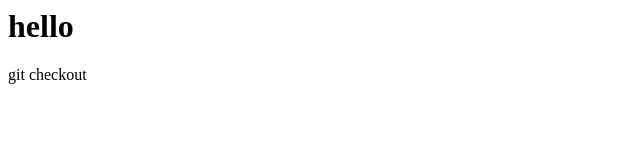
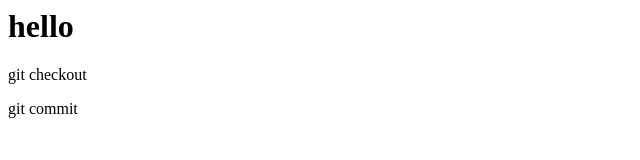
Before and after one commit to hiroponponpon/git_tutorial_bak, a plain HTML site: page index.html in a window 1280 px wide. Shown: the full height of the page, 0-640 px from the left. Drawn offline with Linux system fonts and the light colour scheme.

Commit message:
add git commits amend

```diff
--- a/index.html
+++ b/index.html
@@ -2,3 +2,6 @@
 <p>
   git checkout
 </p>
+<p>
+  git commit
+</p>
```
